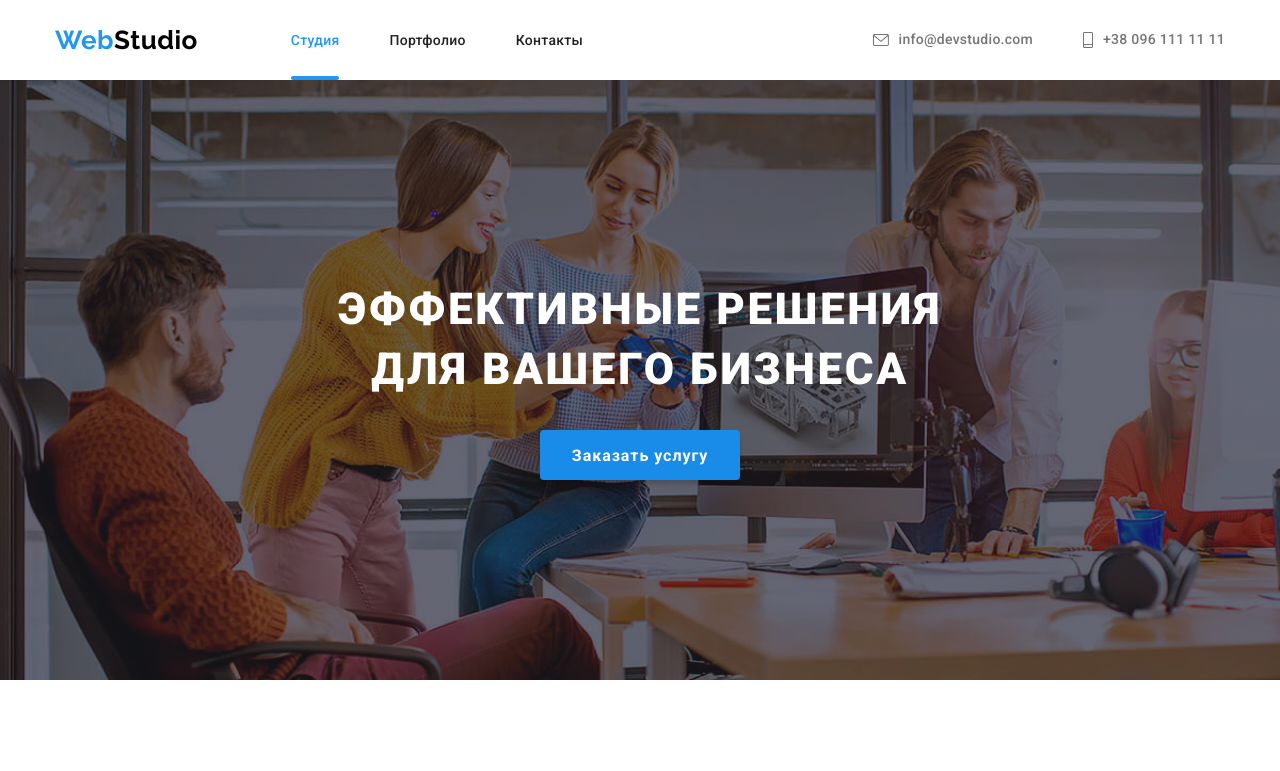
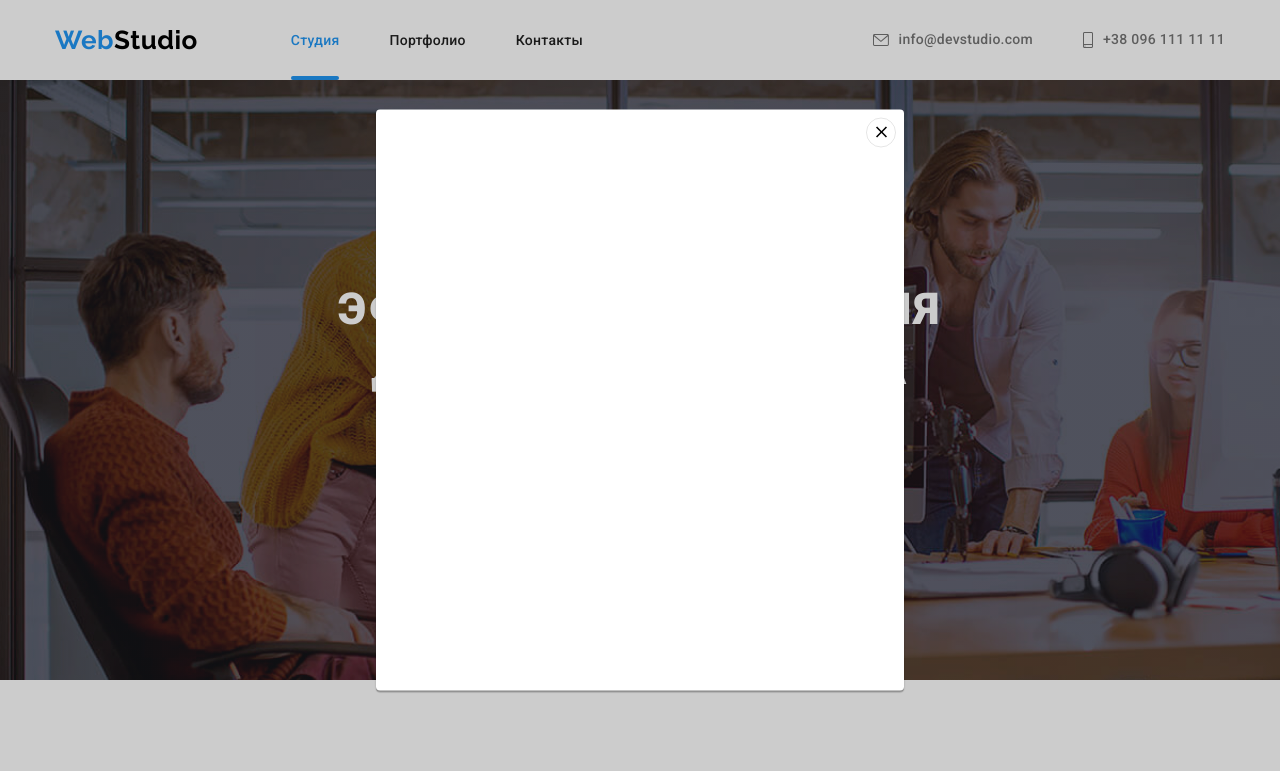
Before and after one commit to RomchikSer/goit-markup-hw-05, a plain HTML site: page index.html in a window 1280 px wide. Both pictures are taken after a click on the button "Заказать услугу". Shown: the top 771 px of the page. Drawn offline with nearby package versions, Linux system fonts and the light colour scheme.

Commit message:
backdrop

```diff
--- a/css/style.css
+++ b/css/style.css
@@ -19,6 +19,7 @@
     --transition: color 250ms cubic-bezier(0.4, 0, 0.2, 1);
     --transition-bg: background-color 250ms cubic-bezier(0.4, 0, 0.2, 1);
     --color-text-work:  rgba(47, 48, 58, 0.8);
+    --backdrop: rgba(0, 0, 0, 0.2);
 }
 
 body {
@@ -626,3 +627,52 @@ img {
     display: flex;
     align-items: baseline;
   }
+/* backdrop modal */
+.backdrop {
+    position: fixed;
+    top: 0;
+    left: 0;
+    width: 100%;
+    height: 100%;
+    background-color: var(--backdrop);
+    top: 50%;
+    left: 50%;
+    transform: translate(-50%, -50%);
+    transition: all 250ms cubic-bezier(0.4, 0, 0.2, 1);
+  }
+  .modal-btn {
+    width: 528px;
+    height: 581px;
+    position: absolute;
+    left: 50%;
+    top: 50%;
+    transform: translate(-50%, -50%);
+    background-color: var(--secondary-text-color);
+    box-shadow: 0px 1px 3px rgba(0, 0, 0, 0.12), 0px 1px 1px rgba(0, 0, 0, 0.14), 0px 2px 1px rgba(0, 0, 0, 0.2);
+    border-radius: 4px;
+  }
+  .modal-btn-close {
+    width: 30px;
+    height: 30px;
+    padding: 0;
+    border: 1px solid rgba(0, 0, 0, 0.1);
+    box-sizing: border-box;
+    cursor: pointer;
+    display: flex;
+    justify-content: center;
+    align-items: center;
+    background-color: transparent;
+    position: absolute;
+    top: 8px;
+    right: 8px;
+    border-radius: 50%;
+  }
+  .modal-close-svg {
+    width: 18px;
+    height: 18px;
+  }
+  .is-hidden {
+    opacity: 0;
+    visibility: hidden;
+    pointer-events: none;
+  }
--- a/index.html
+++ b/index.html
@@ -58,7 +58,7 @@
         <section class="hero">
             <div class="container">
           <h1 class="hero-title">Эффективные решения для вашего бизнеса</h1>
-          <button type="submit" class="hero-bt">Заказать услугу</button>
+          <button type="submit" class="hero-bt" data-modal-open>Заказать услугу</button>
         </div>
         </section>
         <!--особености-->
@@ -387,5 +387,15 @@
         </div>
     </div>
     </footer>
+    <div  data-modal class="backdrop is-hidden">
+        <div class="modal-btn">
+                <button class="modal-btn-close" type="button"  data-modal-close>
+                    <svg class="modal-close-svg">
+                        <use href="./photo/photo_icon/sprite4.svg#icon-close-black"></use>
+                    </svg>
+                </button>
+        </div>
+    </div>
+    <script src="./js/modal.js"></script>></script>
 </body>
 </html>
--- /dev/null
+++ b/js/modal.js
@@ -0,0 +1,14 @@
+(() => {
+    const refs = {
+      openModalBtn: document.querySelector('[data-modal-open]'),
+      closeModalBtn: document.querySelector('[data-modal-close]'),
+      modal: document.querySelector('[data-modal]'),
+    };
+
+    refs.openModalBtn.addEventListener('click', toggleModal);
+    refs.closeModalBtn.addEventListener('click', toggleModal);
+
+    function toggleModal() {
+      refs.modal.classList.toggle('is-hidden');
+    }
+  })();
```
Also changed, not shown: photo/photo_icon/sprite4.svg (added).
